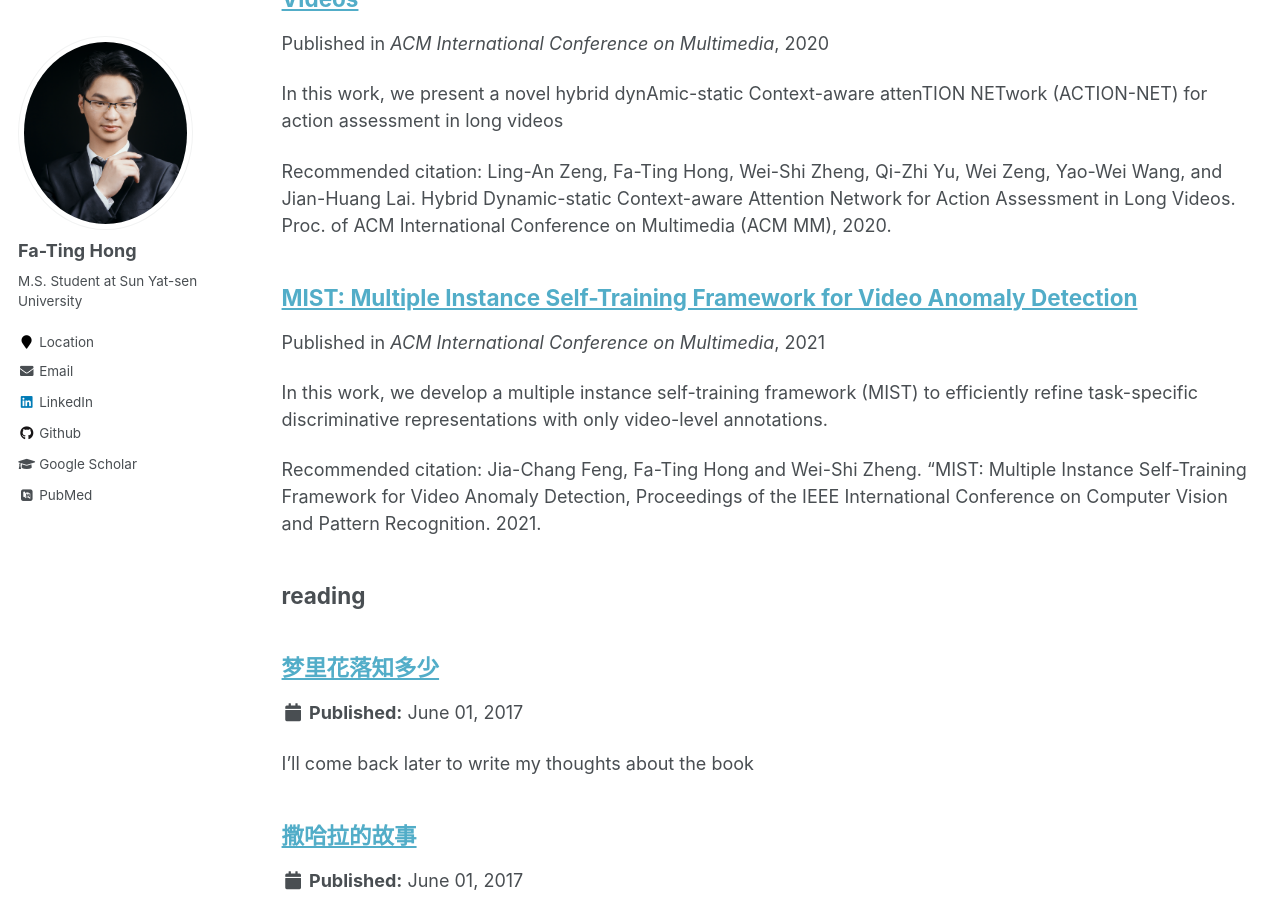
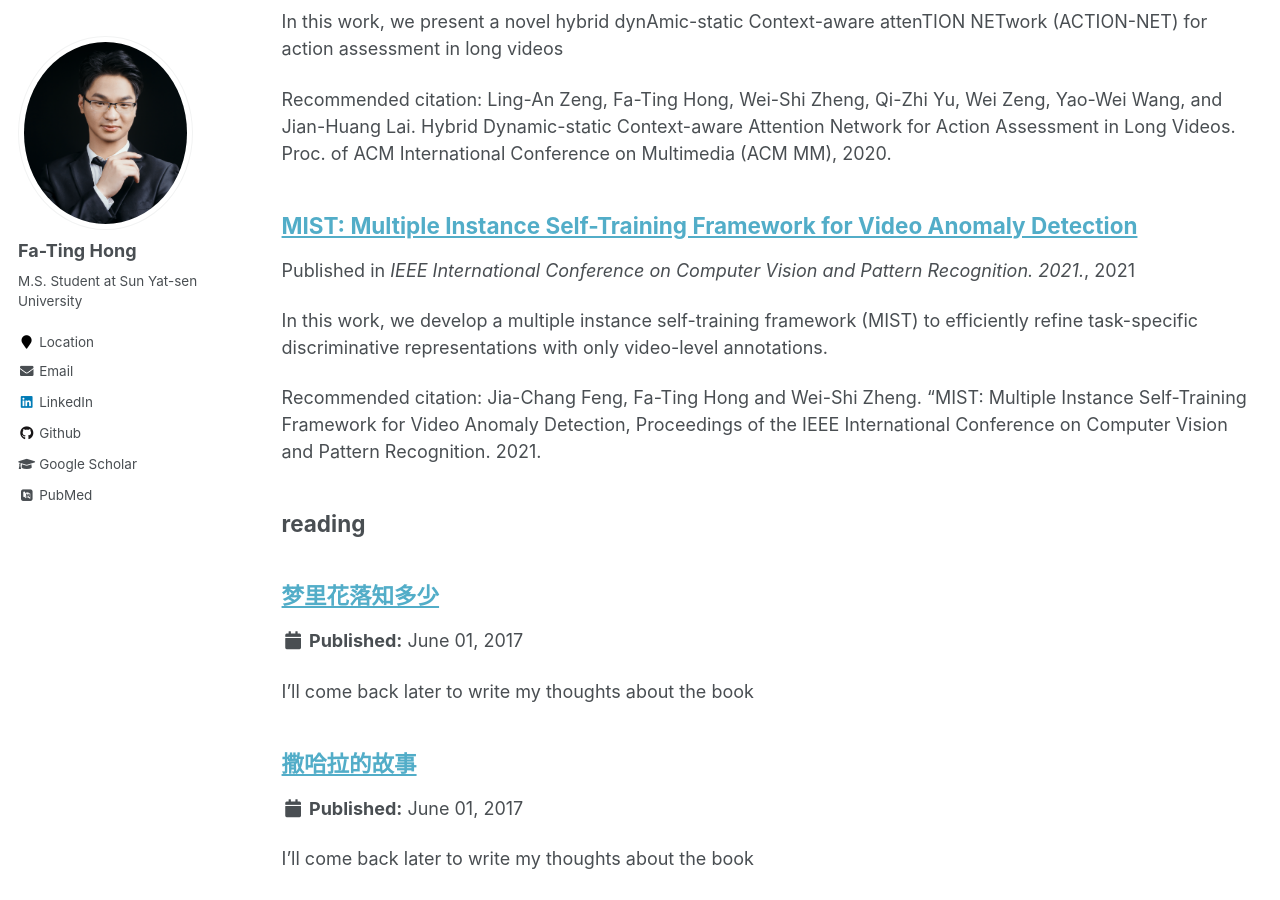
Before and after one commit to harlanhong/harlanhong.github.io, a Jekyll site: the page built from _pages/sitemap.md, in a window 1280 px wide and 900 px high, scrolled down 4720 px. Built offline with Jekyll 4.4.1, drawn with Linux system fonts in a browser that asks for light colours; some web fonts are replaced.

```diff
--- a/_publications/MIST.md
+++ b/_publications/MIST.md
@@ -4,7 +4,7 @@ collection: publications
 permalink: /publication/MIST
 excerpt: 'In this work, we develop a multiple instance self-training framework (MIST) to efficiently refine task-specific discriminative representations with only video-level annotations.'
 date: 2021-4-05
-venue: 'ACM International Conference on Multimedia'
+venue: 'IEEE International Conference on Computer Vision and Pattern Recognition. 2021.'
 paperurl: ''
 citation: 'Jia-Chang Feng, Fa-Ting Hong and Wei-Shi Zheng. “MIST: Multiple Instance Self-Training Framework for Video Anomaly Detection, Proceedings of the IEEE International Conference on Computer Vision and Pattern Recognition. 2021.'
 ---
@@ -31,3 +31,5 @@ title={MIST: Multiple Instance Self-Training Framework for Video Anomaly Detecti
 author={Feng, Jia-Chang and Hong, Fa-Ting and Zheng, Wei-Shi},
 booktitle={Proceedings of the IEEE International Conference on Computer Vision and Pattern Recognition}, year={2021}
 }
+
+https://harlanhong.github.io/publication/MIST
```
Also changed, not shown: _pages/about.htm (+7 -11 lines).
